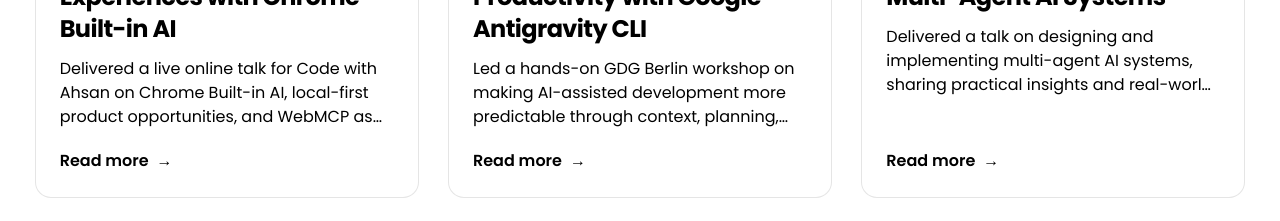
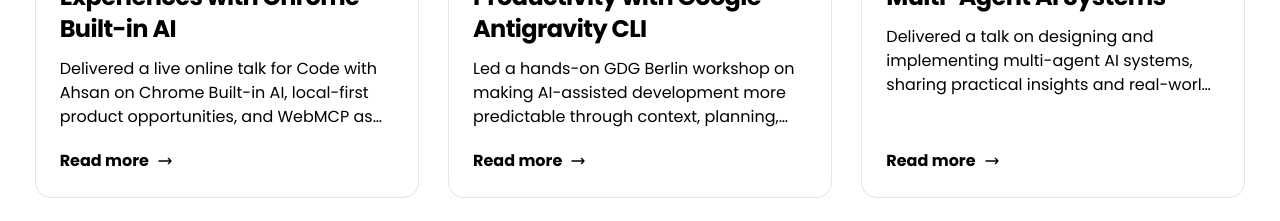
Before and after one commit to asadkhalid305/portfolio, a Next.js app: page /contribution in a window 1280 px wide. Shown: the part 1100-1321 px from the top of the page. Built offline with nearby package versions, Linux system fonts and the light colour scheme; no server answers.

Commit message:
refactor(ui): share card action interactions

```diff
--- /dev/null
+++ b/src/components/ui/card-action.tsx
@@ -0,0 +1,57 @@
+import clsx from "clsx";
+import DirectionalArrow from "@/components/ui/directional-arrow";
+import { interactionStyles } from "@/constants/interaction-styles";
+import type { ArrowDirection } from "@/utils/types";
+
+type CardActionProps = {
+  direction?: ArrowDirection;
+  featured?: boolean;
+  href?: string;
+  size?: "sm" | "md";
+  text: string;
+  underlined?: boolean;
+};
+
+export default function CardAction({
+  direction = "right",
+  featured = false,
+  href,
+  size = "md",
+  text,
+  underlined = false,
+}: Readonly<CardActionProps>) {
+  const classes = clsx(
+    "group inline-flex w-fit items-center gap-2 rounded-sm font-bold transition-colors duration-200 ease-out",
+    size === "sm" ? "text-sm" : "text-base",
+    featured
+      ? "text-white group-hover/card:text-blue-200 hover:text-blue-200"
+      : "text-c-dark group-hover/card:text-brand-blue-hover hover:text-brand-blue-hover dark:text-white",
+    underlined &&
+      (featured
+        ? "underline decoration-2 decoration-blue-300 underline-offset-4"
+        : "underline decoration-2 decoration-brand-blue underline-offset-4"),
+    href && interactionStyles.focusRing
+  );
+
+  const content = (
+    <>
+      <span>{text}</span>
+      <DirectionalArrow direction={direction} hoverGroup="card" />
+    </>
+  );
+
+  if (href) {
+    return (
+      <a
+        className={classes}
+        href={href}
+        target="_blank"
+        rel="noopener noreferrer"
+      >
+        {content}
+      </a>
+    );
+  }
+
+  return <span className={classes}>{content}</span>;
+}
--- a/src/components/ui/card.tsx
+++ b/src/components/ui/card.tsx
@@ -5,6 +5,7 @@
 import { getShimmerDataUrl } from "@/utils/shimmer";
 import Badge from "./badge";
 import CardShell from "./card-shell";
+import CardAction from "./card-action";
 
 export default function Card({
   title,
@@ -113,11 +114,8 @@
           {description}
         </p>
       </div>
-      <div className="pt-5 flex items-center text-base font-semibold">
-        {linkText}{" "}
-        <span className="ml-2 transition-transform group-hover/card:translate-x-1">
-          →
-        </span>
+      <div className="pt-5">
+        <CardAction text={linkText} />
       </div>
     </div>
   );
--- a/src/components/ui/directional-arrow.tsx
+++ b/src/components/ui/directional-arrow.tsx
@@ -1,5 +1,5 @@
 import clsx from "clsx";
-import { ArrowDirection } from "@/utils/types";
+import type { ArrowDirection } from "@/utils/types";
 
 const paths: Record<ArrowDirection, string> = {
   left: "M7 16l-4-4m0 0l4-4m-4 4h18",
@@ -15,19 +15,30 @@
   "down-right": "group-hover:translate-x-0.5 group-hover:translate-y-0.5",
 };
 
+const cardMotion: Record<ArrowDirection, string> = {
+  left: "group-hover/card:-translate-x-1",
+  right: "group-hover/card:translate-x-1",
+  "up-right":
+    "group-hover/card:translate-x-0.5 group-hover/card:-translate-y-0.5",
+  "down-right":
+    "group-hover/card:translate-x-0.5 group-hover/card:translate-y-0.5",
+};
+
 export default function DirectionalArrow({
   className,
   direction = "right",
+  hoverGroup = "action",
 }: {
   className?: string;
   direction?: ArrowDirection;
+  hoverGroup?: "action" | "card";
 }) {
   return (
     <svg
       aria-hidden="true"
       className={clsx(
         "h-4 w-4 shrink-0 transition-transform duration-300 ease-out",
-        motion[direction],
+        hoverGroup === "card" ? cardMotion[direction] : motion[direction],
         className
       )}
       xmlns="http://www.w3.org/2000/svg"
```
